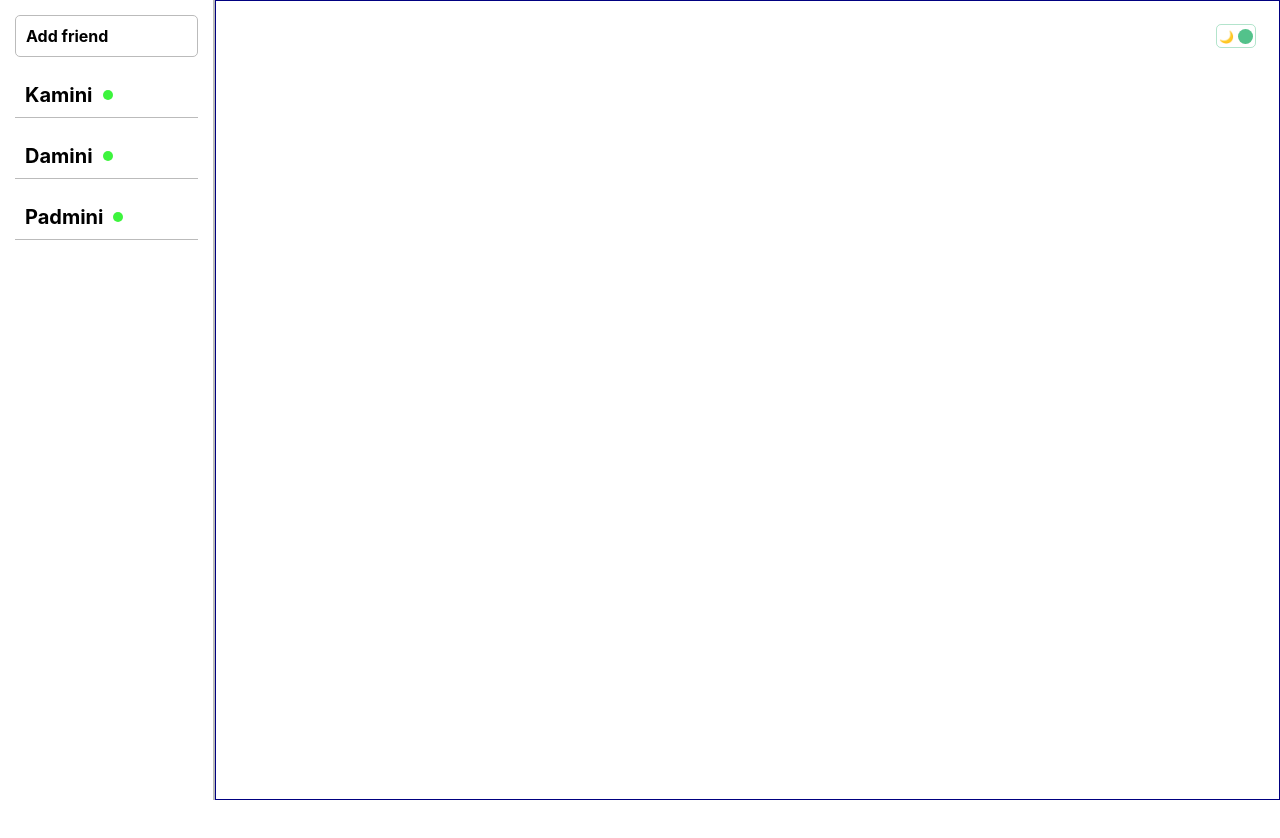
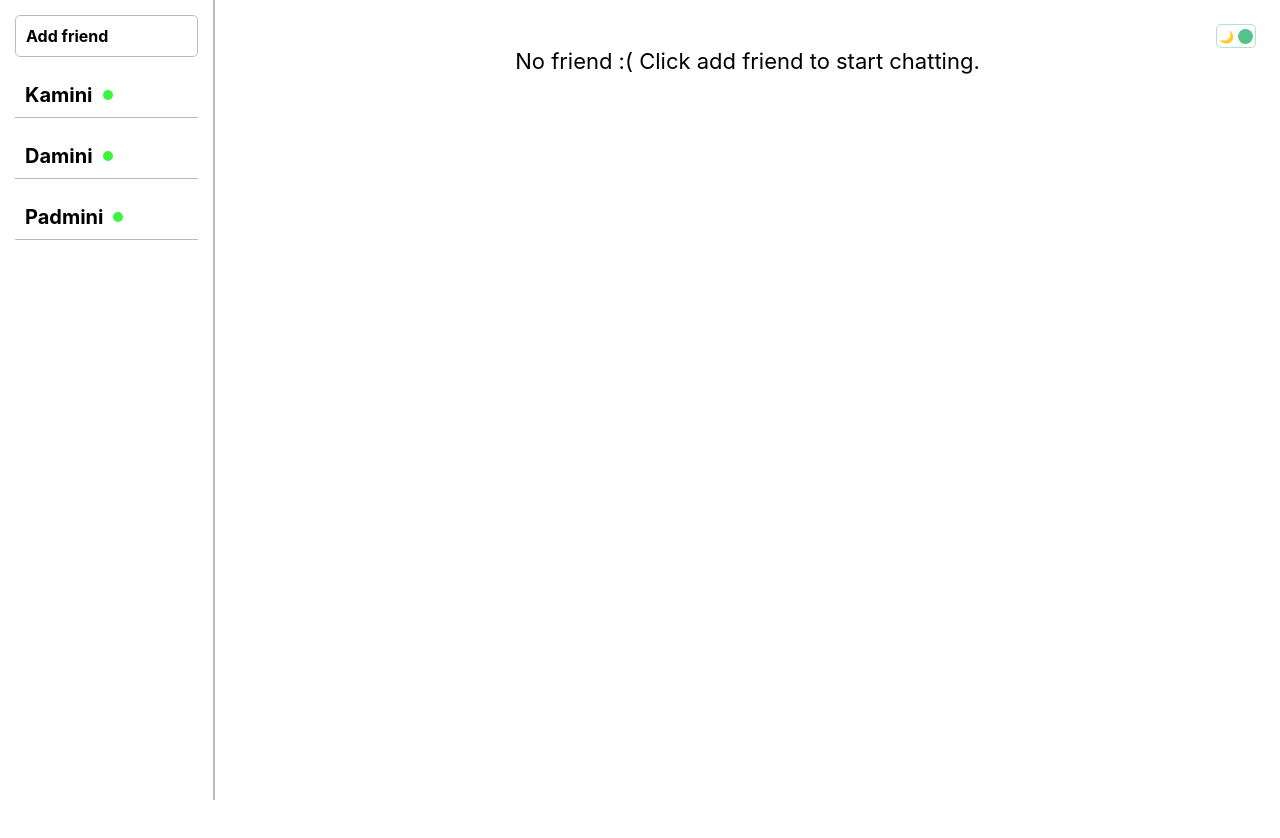
Before and after one commit to rajutamanglama63/messenger-app, a React (Create React App) app in the folder client/: page / in a window 1280 px wide. Shown: the top 838 px of the page. Before the commit the page ends 800 px from the top, so only its background shows below. Built offline with nearby package versions, Linux system fonts and the light colour scheme; some icons are missing.

Commit message:
feat: chat room ui designed partially

```diff
--- a/client/src/component/chat/Chat.js
+++ b/client/src/component/chat/Chat.js
@@ -1,10 +1,21 @@
-import React from "react";
+import React, { useContext } from "react";
 import styles from "./chat.module.css";
+import { UserContext } from "../../context/UserContext";
 
-const Chat = () => {
+const Chat = ({ userId }) => {
+  const users = useContext(UserContext);
+  const selectedUser =
+    users.length > 0 ? users.find((userObj) => userObj.id === userId) : null;
   return (
     <div className={styles.container}>
-      <div className={styles.content}></div>
+      <div className={styles.content}>
+        {/* <div className={styles.chat_room}> */}
+        <div className={styles.chat_room_status}>
+          {selectedUser?.username ??
+            "No friend :( Click add friend to start chatting."}
+        </div>
+        {/* </div> */}
+      </div>
     </div>
   );
 };
--- a/client/src/component/chat/chat.module.css
+++ b/client/src/component/chat/chat.module.css
@@ -1,4 +1,13 @@
 .container {
   flex: 10;
-  border: 1px solid navy;
 }
+
+.content {
+  margin-top: 3rem;
+  height: 100vh;
+}
+
+.chat_room_status {
+  text-align: center;
+  font-size: 22px;
+}
--- a/client/src/component/sidebar/Sidebar.jsx
+++ b/client/src/component/sidebar/Sidebar.jsx
@@ -3,9 +3,11 @@ import { Icon } from "@iconify/react";
 import styles from "./sidebar.module.css";
 import { UserContext } from "../../context/UserContext";
 
-const Sidebar = () => {
+const Sidebar = ({ setUserId }) => {
   const users = useContext(UserContext);
-  console.log("users: ", users);
+  const tabHandler = (id) => {
+    setUserId(id);
+  };
   return (
     <div className={styles.container}>
       <div className={styles.content}>
@@ -16,7 +18,11 @@ const Sidebar = () => {
         {users.length > 0
           ? users.map((user) => (
               <React.Fragment key={user.id}>
-                <div className={styles.friend} key={user.id}>
+                <div
+                  className={styles.friend}
+                  key={user.id}
+                  onClick={() => tabHandler(user.id)}
+                >
                   <span className={styles.name}>{user.username}</span>
                   <span className={styles.status + " " + styles.online}></span>
                 </div>
--- a/client/src/pages/home/Home.jsx
+++ b/client/src/pages/home/Home.jsx
@@ -1,13 +1,14 @@
-import React from "react";
+import React, { useState } from "react";
 import styles from "./home.module.css";
 import Sidebar from "../../component/sidebar/Sidebar";
 import Chat from "../../component/chat/Chat";
 
 const Home = () => {
+  const [userId, setUserId] = useState(null);
   return (
     <div className={styles.container}>
-      <Sidebar />
-      <Chat />
+      <Sidebar setUserId={setUserId} />
+      <Chat userId={userId} setUserId={setUserId} />
     </div>
   );
 };
```
